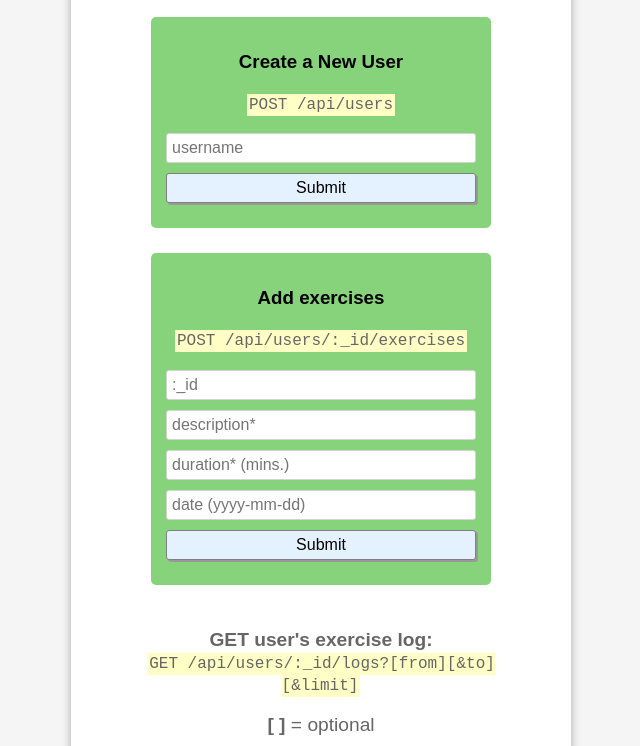
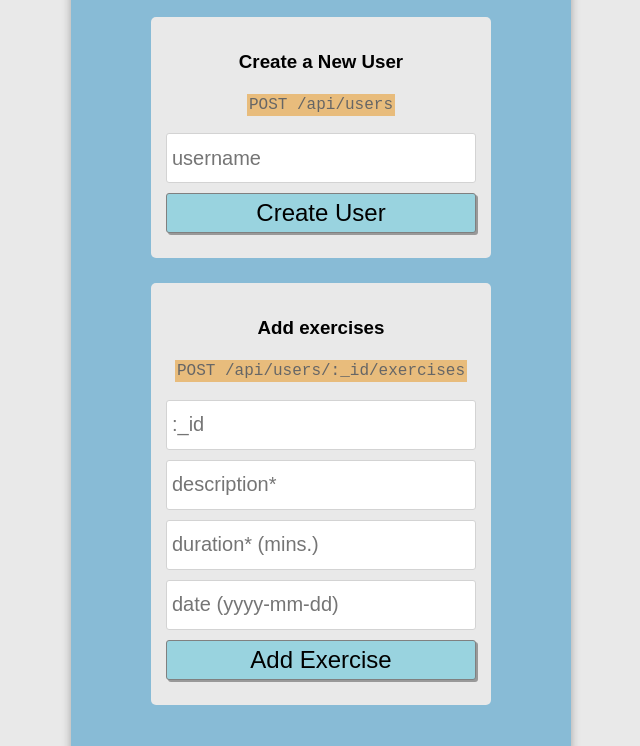
Before and after one commit to erickfb5/exercise-tracker, a website: page views/index.html in a window 1280 px wide. Shown: the part 150-896 px from the top of the page, without its empty margins (319-959 px from the left). Drawn offline with Linux system fonts and the light colour scheme.

Commit message:
updated css

```diff
--- a/public/css/style.css
+++ b/public/css/style.css
@@ -2,24 +2,34 @@
   box-sizing: border-box;
 }
 
+:root {
+  --ice: #99d3df;
+  --fresh-water: #88bbd6;
+  --plaster: #cdcdcd;
+  --linen: #e9e9e9;
+}
+
 body {
   font-family: Arial, sans-serif;
-  background-color: whitesmoke;
+  background-color: var(--linen);
   text-align: center;
 }
 
 h1 {
-  font-weight: bold;
+  font-size: 3rem;
+  color: #333;
 }
 
 p {
   max-width: 900px;
+  font-size: 1.2rem;
+  color: #666;
 }
 
 form {
   margin-bottom: 25px;
   padding: 15px;
-  background-color: #87D37C;
+  background-color: var(--linen);
   display: inline-block;
   width: 100%;
   max-width: 340px;
@@ -33,53 +43,45 @@ input {
   width: 100%;
   border: 1px solid lightgrey;
   border-radius: 3px;
-  font-size: 16px;
+  font-size: 1.25rem;
+  height: 50px;
 }
 
-input[type=submit] {
-  font-size: 16px;
+input[type="submit"] {
+  font-size: 1.5rem;
   border-radius: 3px;
-  background-color: #E4F1FE;
+  background-color: var(--ice);
   border: 1px solid grey;
   box-shadow: 2px 2px #999;
   cursor: pointer;
+  width: 100%;
+  height: 40px;
 }
 
-input[type=submit]:hover {
-  background-color: #FFFEC4;
+input[type="submit"]:hover {
+  background-color: #e8bc7c;
 }
 
 code {
   font-family: monospace;
   font-size: 1rem;
-  background-color: #FFFEC4;
+  background-color: #e8bc7c;
   padding: 2px;
   word-wrap: break-word;
 }
-
 
 .container {
   max-width: 500px;
   margin: 0 auto;
   padding: 40px;
-  background-color: #ffffff;
+  background-color: var(--fresh-water);
   border-radius: 5px;
-  box-shadow: 0 0 10px rgba(0, 0, 0, .3);
-}
-
-h1 {
-  font-size: 3rem;
-  color: #333;
-}
-
-p {
-  font-size: 1.2rem;
-  color: #666;
+  box-shadow: 0 0 10px rgba(0, 0, 0, 0.3);
 }
 
 a {
   text-decoration: none;
-  color: #007BFF;
+  color: #007bff;
 }
 
 a:hover {
--- a/views/index.html
+++ b/views/index.html
@@ -14,7 +14,7 @@
         <h3>Create a New User</h3>
         <p><code>POST /api/users</code></p>
         <input id="uname" type="text" name="username" placeholder="username" required />
-        <input type="submit" value="Submit" />
+        <input type="submit" value="Create User" />
       </form>
       <form id="exercise-form" method="post">
         <h3>Add exercises</h3>
@@ -23,7 +23,7 @@
         <input id="desc" type="text" name="description" placeholder="description*" required/>
         <input id="dur" type="text" name="duration" placeholder="duration* (mins.)" required/>
         <input id="date" type="text" name="date" placeholder="date (yyyy-mm-dd)" />
-        <input type="submit" value="Submit" />
+        <input type="submit" value="Add Exercise" />
       </form>
       <p>
         <strong>GET user's exercise log: </strong>
```
